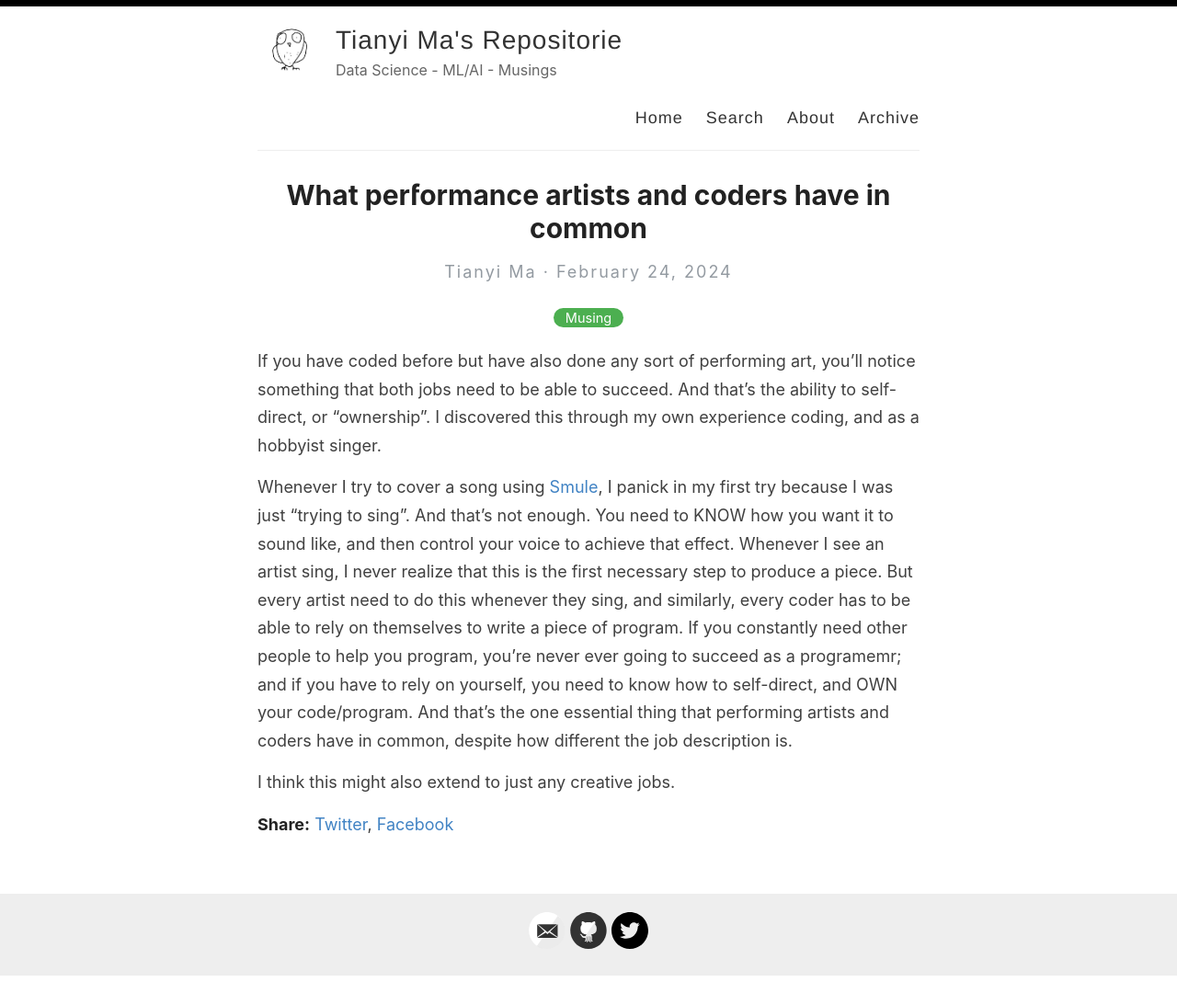
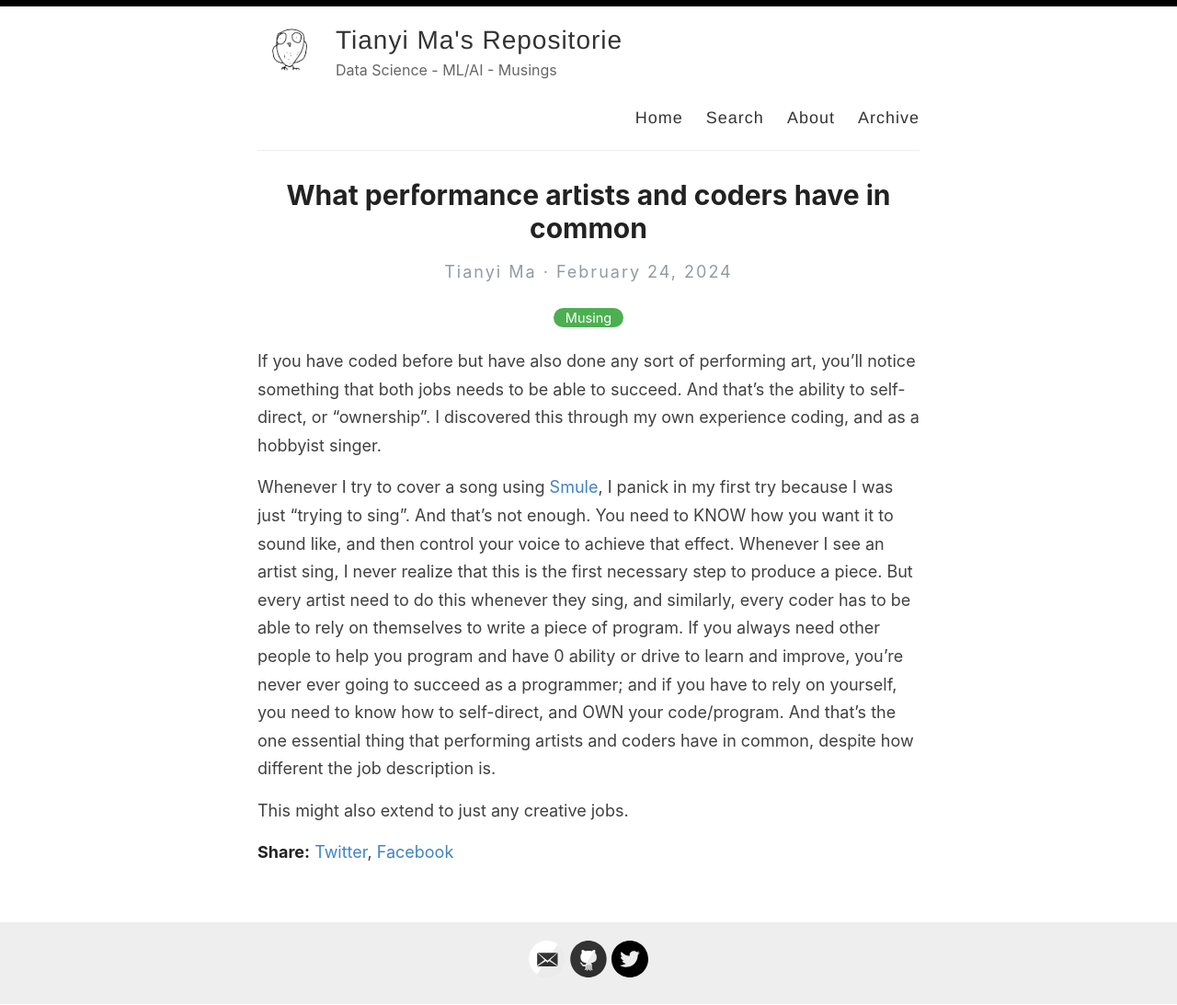
Before and after one commit to tianyimasf/ai, a Jekyll site: the page built from _posts/2024-02-24-performing-arts-and-coding.md, in a window 1280 px wide. Shown: the whole page at 92% size. Built offline with Jekyll 4.4.1, drawn with Linux system fonts in a browser that asks for light colours; before the commit the page ends 1062 px from its top, so only the background shows below that.

Commit message:
edit blog: artist and coder commonality

```diff
--- a/_posts/2024-02-24-performing-arts-and-coding.md
+++ b/_posts/2024-02-24-performing-arts-and-coding.md
@@ -2,11 +2,11 @@
 layout: post
 title: "What performance artists and coders have in common"
 categories: [Musing]
-excerpt: If you have coded before but have also done any sort of performing art, you'll notice something that both jobs need to be able to succeed.
+excerpt: If you have coded before but have also done any sort of performing art, you'll notice something that both jobs needs to be able to succeed.
 ---
 
-If you have coded before but have also done any sort of performing art, you'll notice something that both jobs need to be able to succeed. And that's the ability to self-direct, or "ownership". I discovered this through my own experience coding, and as a hobbyist singer.
+If you have coded before but have also done any sort of performing art, you'll notice something that both jobs needs to be able to succeed. And that's the ability to self-direct, or "ownership". I discovered this through my own experience coding, and as a hobbyist singer.
 
-Whenever I try to cover a song using [Smule](https://www.smule.com/), I panick in my first try because I was just "trying to sing". And that's not enough. You need to KNOW how you want it to sound like, and then control your voice to achieve that effect. Whenever I see an artist sing, I never realize that this is the first necessary step to produce a piece. But every artist need to do this whenever they sing, and similarly, every coder has to be able to rely on themselves to write a piece of program. If you constantly need other people to help you program, you're never ever going to succeed as a programemr; and if you have to rely on yourself, you need to know how to self-direct, and OWN your code/program. And that's the one essential thing that performing artists and coders have in common, despite how different the job description is.
+Whenever I try to cover a song using [Smule](https://www.smule.com/), I panick in my first try because I was just "trying to sing". And that's not enough. You need to KNOW how you want it to sound like, and then control your voice to achieve that effect. Whenever I see an artist sing, I never realize that this is the first necessary step to produce a piece. But every artist need to do this whenever they sing, and similarly, every coder has to be able to rely on themselves to write a piece of program. If you always need other people to help you program and have 0 ability or drive to learn and improve, you're never ever going to succeed as a programmer; and if you have to rely on yourself, you need to know how to self-direct, and OWN your code/program. And that's the one essential thing that performing artists and coders have in common, despite how different the job description is.
 
-I think this might also extend to just any creative jobs.
+This might also extend to just any creative jobs.
```
